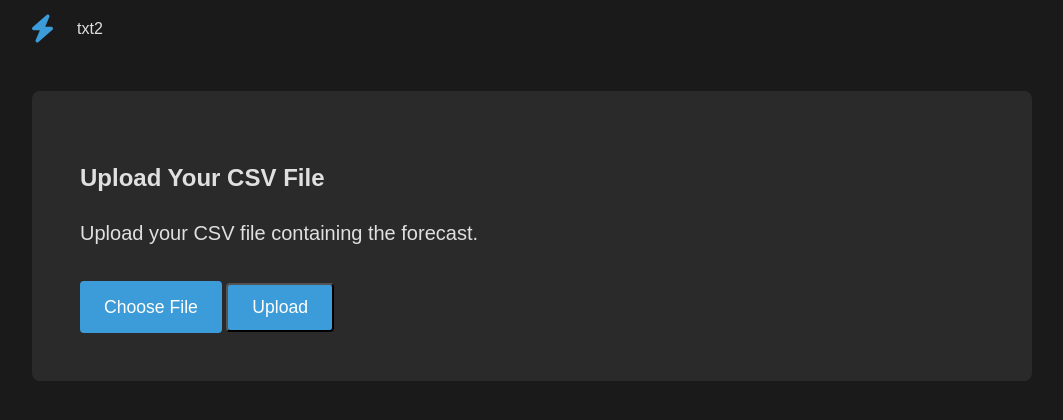
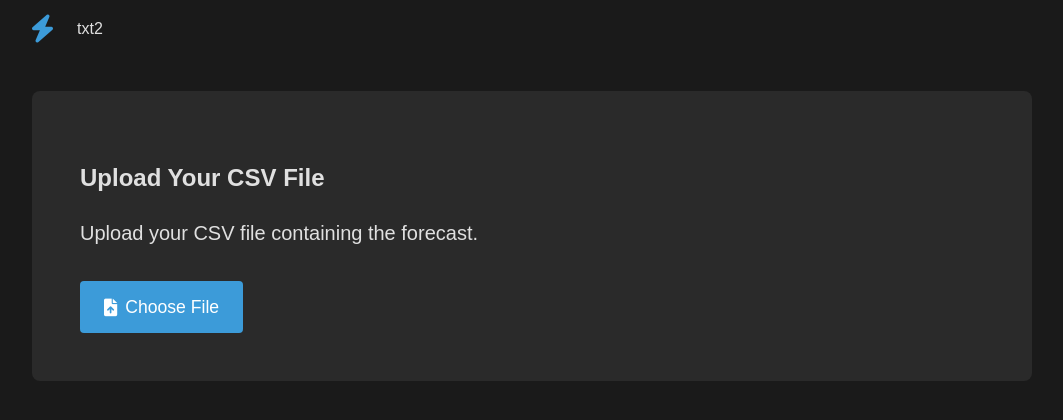
Before and after one commit to rijkvandermeulen/forecastor, a FastAPI app: page / in a window 1280 px wide. Shown: the part 338-758 px from the top of the page, without its empty margins (108-1171 px from the left). Run offline with FastAPI, Linux system fonts and the light colour scheme.

Commit message:
front-end

```diff
--- a/forecastor/app/static/style.css
+++ b/forecastor/app/static/style.css
@@ -59,7 +59,8 @@
 }
 
 .file-label {
-    display: inline-block;
+    display: inline-flex;
+    align-items: center;
     padding: 0.75rem 1.5rem;
     background-color: #3C9BD9;
     color: white;
@@ -69,17 +70,46 @@
     font-size: 1.1rem;
 }
 
+.file-label i {
+    margin-right: 0.5rem;
+}
+
+.file-label:hover {
+    background-color: #3288c1;
+}
+
+.file-label.file-chosen {
+    background-color: #2a7aad;
+}
+
+#file-chosen {
+    margin-left: 1rem;
+    font-size: 0.9rem;
+    color: #ccc;
+}
+
+#file-text {
+    white-space: nowrap;
+    overflow: hidden;
+    text-overflow: ellipsis;
+    max-width: 200px;
+}
+
 .upload-button {
     display: inline-block;
     padding: 0.75rem 1.5rem;
-    background-color: #3C9BD9;
+    background-color: #3288c1;
     color: white;
     border-radius: 4px;
     cursor: pointer;
     transition: background-color 0.3s;
     font-size: 1.1rem;
+    margin-left: 1rem;
 }
 
+.upload-button:hover {
+    background-color: #3aa093;
+}
 .file-label:hover {
-    background-color: #3288c1;
+    background-color: #3aa093;
 }
--- a/forecastor/app/templates/index.html
+++ b/forecastor/app/templates/index.html
@@ -29,10 +29,33 @@
             <p>Upload your CSV file containing the forecast.</p>
             <form id="upload-form" method="post" action="/uploadfile/" enctype="multipart/form-data">
                 <input type="file" id="csv-file" name="file" class="file-input" accept=".csv" required>
-                <label for="csv-file" class="file-label">Choose File</label>
-                <button type="submit" class="upload-button">Upload</button>
+                <label for="csv-file" class="file-label">
+                    <i class="fas fa-file-upload"></i> <span id="file-text">Choose File</span>
+                </label>
+                <button type="submit" id="upload-button" class="upload-button" style="display: none;">Upload</button>
             </form>
         </div>
     </div>
 </body>
 </html>
+
+<script>
+document.addEventListener('DOMContentLoaded', function() {
+    const fileInput = document.getElementById('csv-file');
+    const fileLabel = document.querySelector('.file-label');
+    const fileText = document.getElementById('file-text');
+    const uploadButton = document.getElementById('upload-button');
+
+    fileInput.addEventListener('change', function(e) {
+        if (fileInput.files.length > 0) {
+            fileText.textContent = fileInput.files[0].name;
+            fileLabel.classList.add('file-chosen');
+            uploadButton.style.display = 'inline-block';
+        } else {
+            fileText.textContent = 'Choose File';
+            fileLabel.classList.remove('file-chosen');
+            uploadButton.style.display = 'none';
+        }
+    });
+});
+</script>
```
